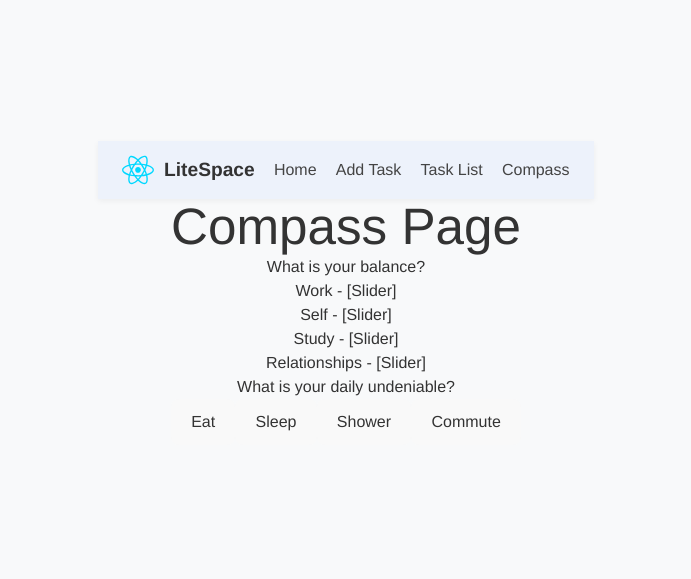
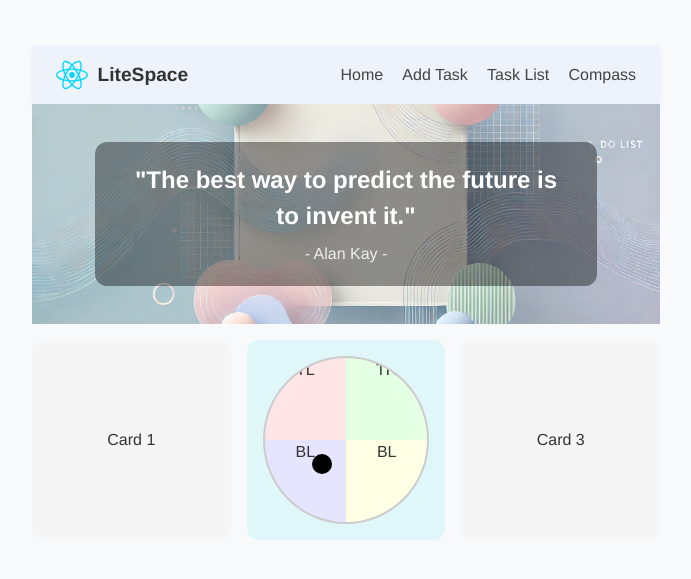
Before and after one commit to znguye/lite-space, a React (Vite) app: page /compass in a window 1280 px wide. Shown: the part 107-686 px from the top of the page, without its empty margins (294-985 px from the left). Built offline with nearby package versions, Linux system fonts and the light colour scheme.

Commit message:
compass page backbone, real data is not integrated yet

```diff
--- /dev/null
+++ b/src/components/CompassCard.jsx
@@ -0,0 +1,27 @@
+import React from "react"
+import './comonents_styles/CompassCard.css'
+
+export default function CommpassCard({totalTasks = 20, completedTasks = 7}) {
+
+    const getPosition = () => {
+        const ratio = (completedTasks / (totalTasks) || 0);
+        const x = ratio * 100;
+        const y = (1 - ratio) * 100;
+
+        return { left: `${x}%`, top: `${y}%`};
+
+    };
+
+
+    return(
+        <div className = "compass-card">
+            <div className="compass">
+                <div className="zone top-left">TL</div>
+                <div className="zone top-right">TR</div>
+                <div className="zone bottom-left">BL</div>
+                <div className="zone bottom-right">BL</div>
+                <div className="ball" style={getPosition()}></div>
+            </div>
+        </div>
+    )
+}
--- /dev/null
+++ b/src/components/comonents_styles/CompassCard.css
@@ -0,0 +1,54 @@
+
+.compass-card {
+  flex: 1;
+  height: 200px;
+  background-color: #e0f7fa;
+  border-radius: 12px;
+  position: relative;
+  padding: 1rem;
+}
+
+.compass {
+  position: relative;
+  width: 100%;
+  height: 100%;
+  background-color: #ffffff;
+  border-radius: 50%;
+  border: 2px solid #ccc;
+  overflow: hidden;
+}
+
+.zone {
+  position: absolute;
+  width: 50%;
+  height: 50%;
+}
+.top-left {
+  top: 0;
+  left: 0;
+  background-color: rgba(255, 0, 0, 0.1);
+}
+.top-right {
+  top: 0;
+  left: 50%;
+  background-color: rgba(0, 255, 0, 0.1);
+}
+.bottom-left {
+  top: 50%;
+  left: 0;
+  background-color: rgba(0, 0, 255, 0.1);
+}
+.bottom-right {
+  top: 50%;
+  left: 50%;
+  background-color: rgba(255, 255, 0, 0.1);
+}
+
+.ball {
+  position: absolute;
+  width: 20px;
+  height: 20px;
+  background-color: #000;
+  border-radius: 50%;
+  transform: translate(-50%, -50%);
+}
--- a/src/pages/CompassPage.jsx
+++ b/src/pages/CompassPage.jsx
@@ -1,27 +1,41 @@
-import NavBar from "../components/NavBar"
+import NavBar from "../components/NavBar";
+import React from "react";
+//Banner - to be refactored
+import { useEffect, useState } from "react";
+import { getRandomQuote } from "../services/quote_api";
+
+import CommpassCard from "../components/CompassCard";
+import '../pages/pages_styles/CompassPage.css'
+
 
 export default function CompassPage(){
+
+    //Quote part:
+        const [quote, setQuote] = useState(null);
+        useEffect(() => {
+            setQuote(getRandomQuote());
+        },[]);
+
     return(
         <div>
             <NavBar />
-            <h1>Compass Page</h1>
-            <section className="Compass">
-                <div className="Balance">
-                    <h2>What is your balance?</h2>
-                    <ul className="balanceOptions">
-                        <li>Work - [Slider]</li>
-                        <li>Self - [Slider]</li>
-                        <li>Study - [Slider]</li>
-                        <li>Relationships - [Slider]</li>
-                    </ul>
-                </div>
-                <div className="dailyUndeniable">
-                    <h2>What is your daily undeniable?</h2>
-                    <button>Eat</button>
-                    <button>Sleep</button>
-                    <button>Shower</button>
-                    <button>Commute</button>
-                </div>
+
+            <section className="HomePageBanner">
+            <div className="banner-overlay">
+                {quote && (
+                    <>
+                        <h2 className="quote">"{quote.text}"</h2>
+                        <p className="author">- {quote.author} -</p>
+                    </>
+                )}
+            </div>
+            </section>
+
+            <section className="card-container">
+                <div className="card">Card 1</div>
+                <div className="card"><CommpassCard /></div>
+                <div className="card">Card 3</div>
+
             </section>
         </div>
     )
--- /dev/null
+++ b/src/pages/pages_styles/CompassPage.css
@@ -0,0 +1,22 @@
+
+.compass-page {
+  display: flex;
+  flex-direction: column;
+  align-items: center;
+}
+
+.card-container {
+  display: flex;
+  gap: 1rem;
+  margin-top: 1rem;
+}
+
+.card {
+  flex: 1;
+  height: 200px;
+  background-color: #f5f5f5;
+  border-radius: 12px;
+  display: flex;
+  justify-content: center;
+  align-items: center;
+}
```
Also changed, not shown: src/pages/Setting.jsx (added, +19 -0 lines).
